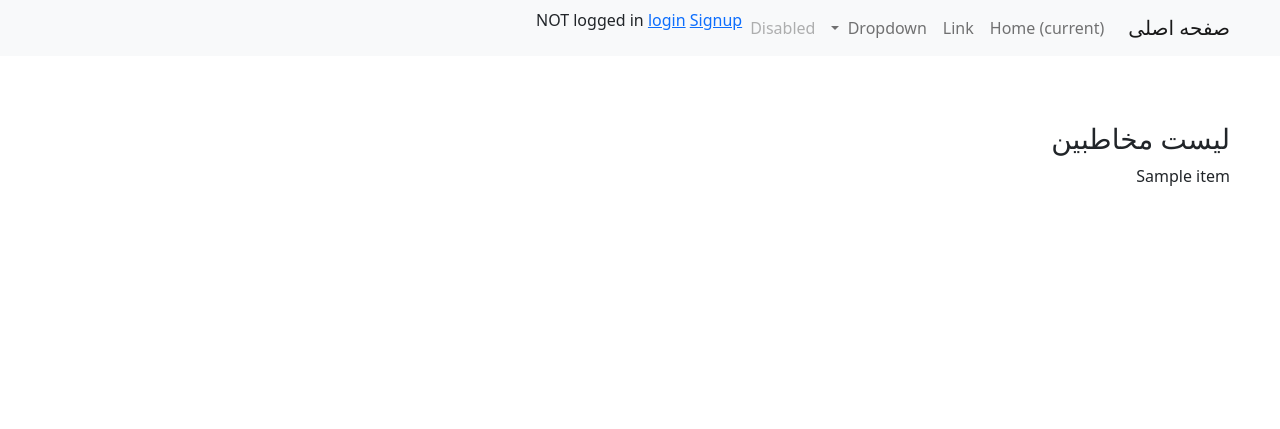
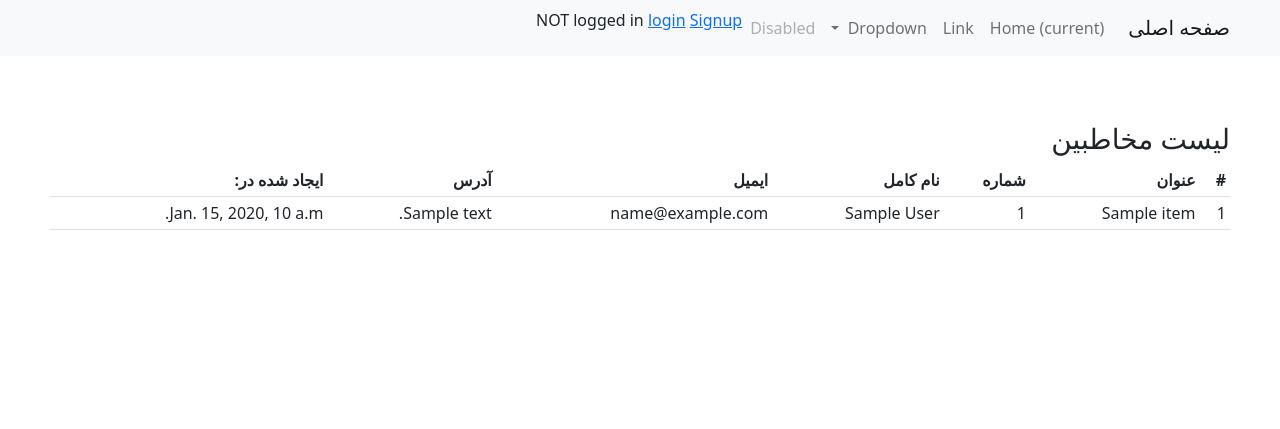
Before and after one commit to ark948/django-contact, a Django app: template templates/contacts/manual_index.html in a window 1280 px wide. Shown: the top 429 px of the page. Run offline with Django 3.2, Linux system fonts and the light colour scheme; the template is opened without the code that fills it: most values are stand-ins (such as "Sample title", 1, 10 or a date in 2020); some libraries are stand-ins or nearby versions.

Commit message:
contacts index page works fine

```diff
--- a/contacts/urls.py
+++ b/contacts/urls.py
@@ -5,6 +5,6 @@ from contacts import views
 app_name = "contacts"
 
 urlpatterns = [
-    path("manual-login", views.manual_index, name="manual_index"),
+    path("manual-index", views.manual_index, name="manual_index"),
     path("", views.IndexView.as_view(), name="index"),
 ]
--- a/templates/contacts/manual_index.html
+++ b/templates/contacts/manual_index.html
@@ -6,9 +6,28 @@
 <p>
     <h3>لیست مخاطبین</h3>
     {% if item_list %}
+        <table class="table table-sm">
+            <tr>
+                <th>#</th>
+                <th>عنوان</th>
+                <th>شماره</th>
+                <th>نام کامل</th>
+                <th>ایمیل</th>
+                <th>آدرس</th>
+                <th>ایجاد شده در:</th>
+            </tr>
         {% for item in item_list %}
-            {{ item.title  }}
+            <tr>
+                <td>{{ forloop.counter }}</td>
+                <td>{{ item.title }}</td>
+                <td>{{ item.phone_number }}</td>
+                <td>{{ item.full_name }}</td>
+                <td>{{ item.email }}</td>
+                <td>{{ item.address }}</td>
+                <td>{{ item.date_created }}</td>
+            </tr>
         {% endfor %}
+        </table>
     {% else %}
         <p>لیست شما خالی می باشد.</p>
     {% endif %}
```
